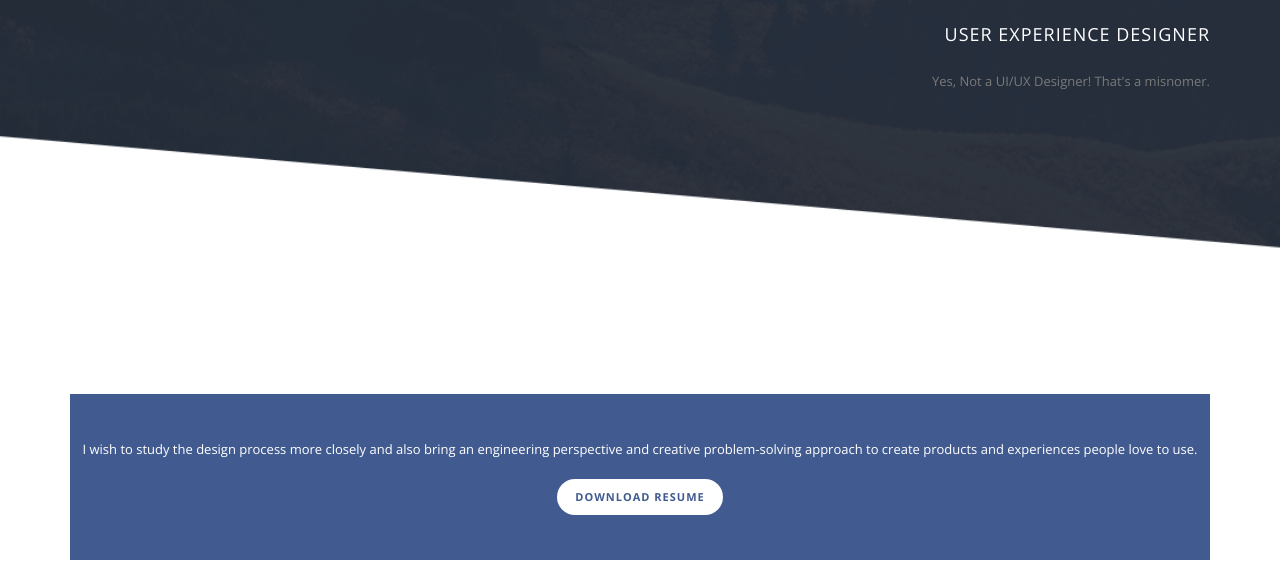
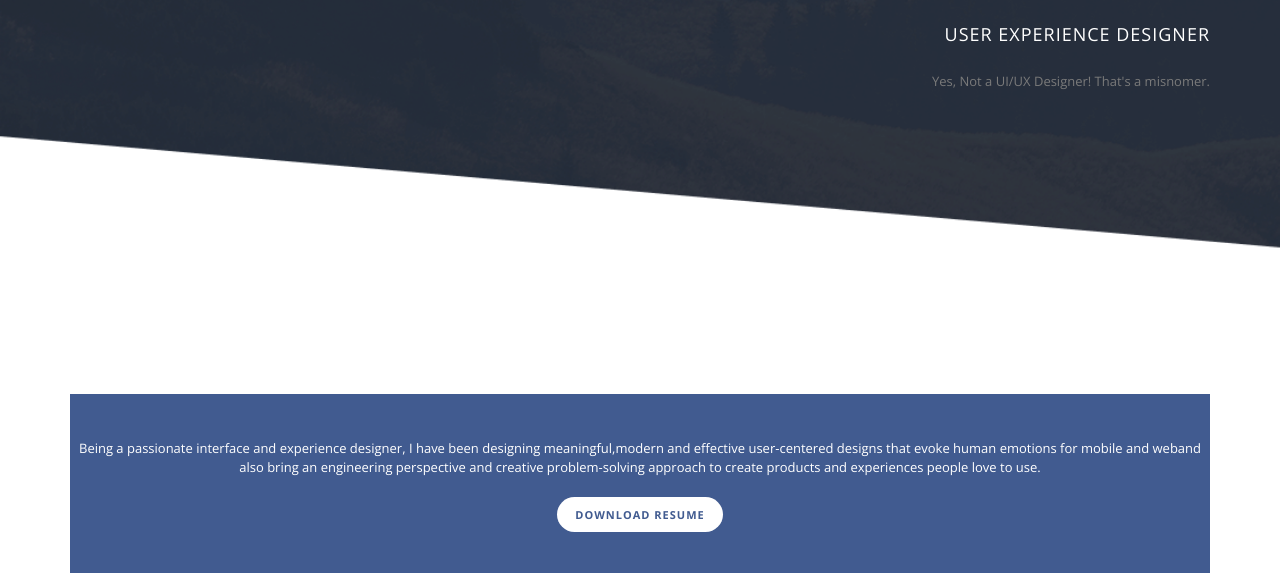
Before and after one commit to iam-pranjal-jain/Portfolio, a plain HTML site: page index.html in a window 1280 px wide. Shown: the part 227-800 px from the top of the page. Drawn offline with nearby package versions, Linux system fonts and the light colour scheme.

Commit message:
Update index.html

```diff
--- a/index.html
+++ b/index.html
@@ -45,7 +45,7 @@
             <div class="row">
               <div class="col-md-12">
                 <div class="back-to-home">
-                  <span>I wish to study the design process more closely and also bring an engineering perspective and creative problem-solving approach to create products and experiences people love to use.</span>
+                  <span>Being a passionate interface and experience designer, I have been designing meaningful,modern and effective user-centered designs that evoke human emotions for mobile and weband also bring an engineering perspective and creative problem-solving approach to create products and experiences people love to use.</span>
                   <div class="primary-button">
                     <a href="https://www.linkedin.com/dms/C5106AQGHbQ_VjAOLyw/messaging-attachmentFile/0?m=AQLN3efa3wORBQAAAW3LOUIAtgCGQuoc6aygdTrJhw4sJYc7aW9yDitUUA&ne=1&v=beta&t=HdzwZxzDv6wUn8RJdONULmpb0QwitkNAwCZr9ppP9ds#S6589034894574309376_500">Download Resume</a>
                   </div>
```
